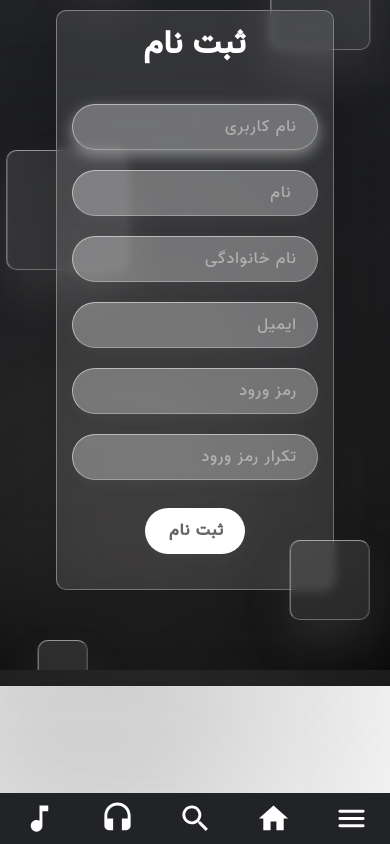
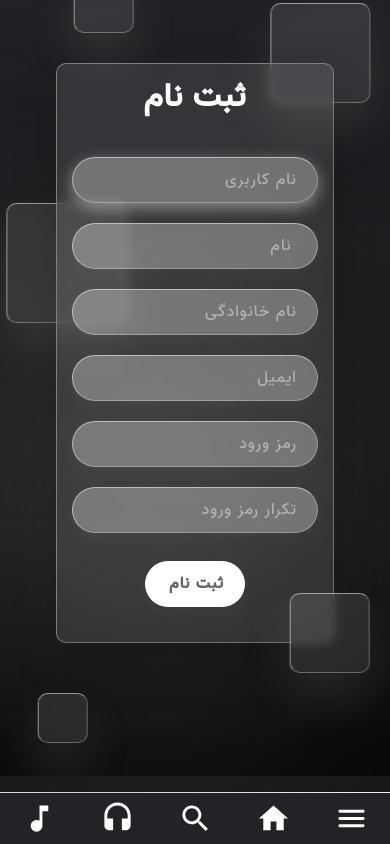
Before and after one commit to farnoodlotfali/laial-app, a React (Create React App) app: page /register in a window 390 px wide. Built offline with nearby package versions, Linux system fonts and the light colour scheme; no server answers.

Commit message:
update loaduser

```diff
--- a/src/Center.js
+++ b/src/Center.js
@@ -19,6 +19,7 @@ const Center = () => {
   } = useContext(AppContext);
 
   useEffect(() => {
+    // console.log(1112);
     if (userPlaylists === null && !loading) {
       getAllPlaylists();
     }
--- a/src/Login.css
+++ b/src/Login.css
@@ -194,7 +194,7 @@
 
 @media (max-width: 768px) {
   .login {
-    height: 90vh;
+    height: 92vh;
   }
   .login__container {
     width: auto;
--- a/src/Register.css
+++ b/src/Register.css
@@ -6,7 +6,7 @@
   display: flex;
   justify-content: center;
   align-items: center;
-  height: auto;
+  height: 100vh;
   background: linear-gradient(to bottom, rgb(34, 35, 39), black);
 }
 
@@ -188,6 +188,9 @@
 }
 
 @media (max-width: 768px) {
+  .register {
+    height: 92vh;
+  }
   .register__container {
     width: auto;
     margin: 10px 0px 80px 0px;
--- a/src/auth/AuthState.js
+++ b/src/auth/AuthState.js
@@ -1,5 +1,6 @@
-import React, { useReducer } from 'react';
+import React, { useContext, useReducer } from 'react';
 import axios from '../axios/axios';
+import appContext from '../contexts/appContext';
 import AuthContext from './authContext';
 import authReducer from './authReducer';
 import {
@@ -20,7 +21,7 @@ const AuthState = (props) => {
     user: JSON.parse(localStorage.getItem('user')),
   };
   const [state, dispatch] = useReducer(authReducer, initialState);
-
+  const { getAllPlaylists } = useContext(appContext);
   //load user
   const loadUser = async () => {
     // console.log(localStorage.tokenAccess);
@@ -86,6 +87,7 @@ const AuthState = (props) => {
       });
 
       loadUser();
+      getAllPlaylists();
     } catch (error) {
       console.log(error.response);
       dispatch({
--- a/src/contexts/AppState.js
+++ b/src/contexts/AppState.js
@@ -249,6 +249,7 @@ const AppState = (props) => {
   };
 
   const getAllPlaylists = async () => {
+    console.log(99009);
     const config = {
       headers: {
         Authorization: 'Bearer ' + localStorage.getItem('tokenAccess'),
```
